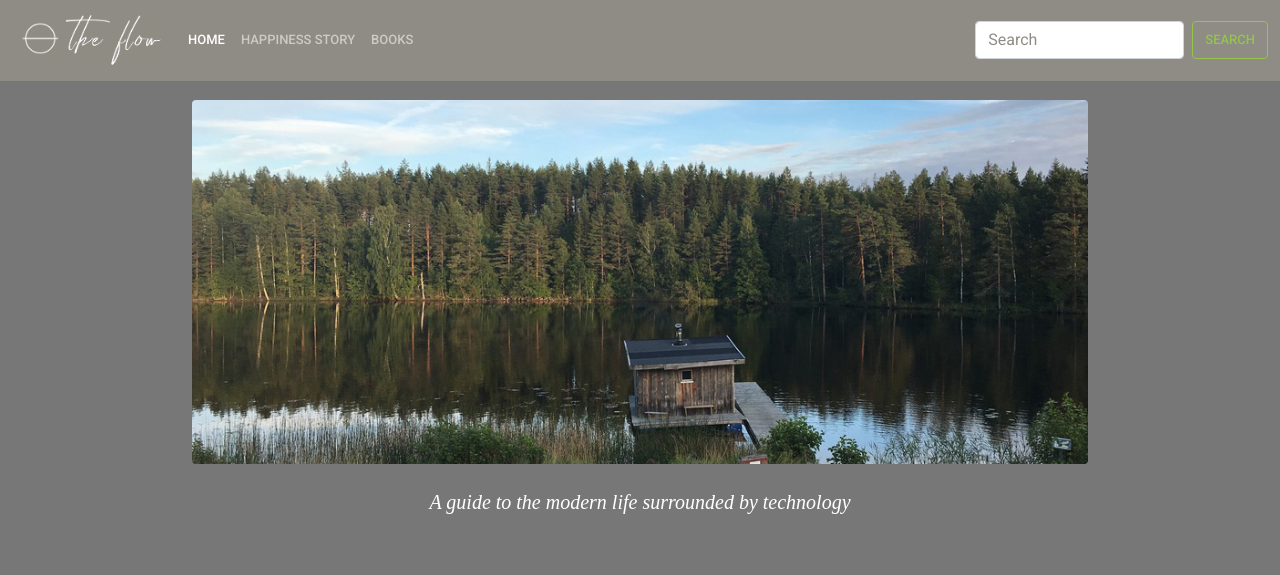
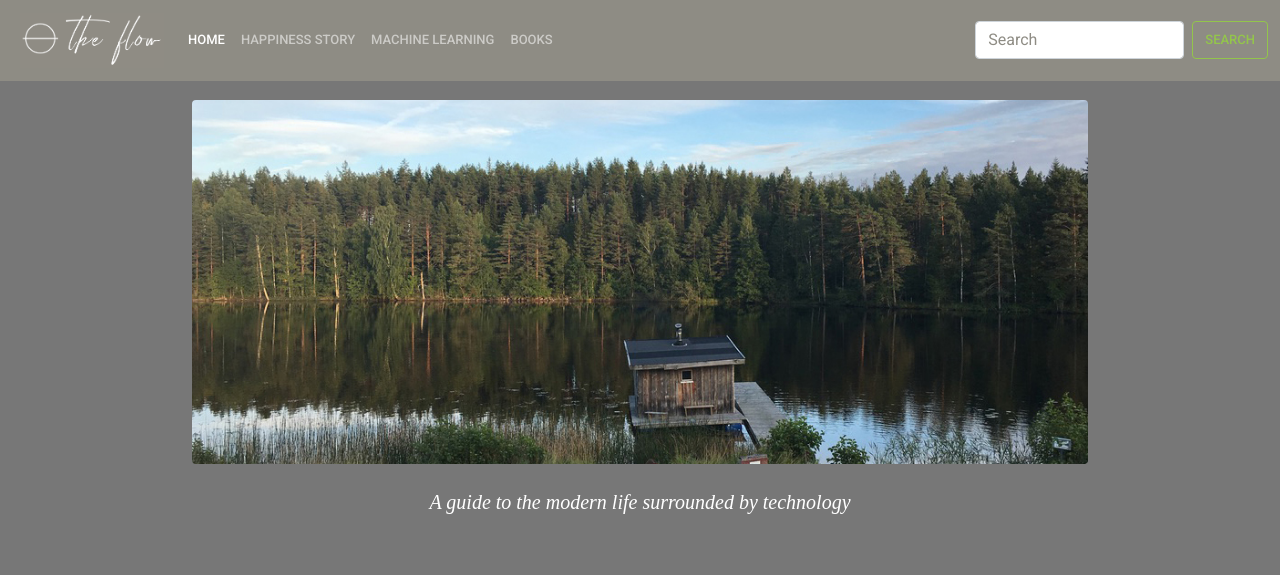
Before and after one commit to annabelcheong/project3, a Flask app: page / in a window 1280 px wide. Shown: the top 575 px of the page. Run offline with Flask 2, Linux system fonts and the light colour scheme; some libraries are stand-ins or nearby versions.

Commit message:
have 4 html template pages set up

```diff
--- a/app.py
+++ b/app.py
@@ -30,11 +30,17 @@ def happiness_story():
 
 # END POINT:
 @app.route("/page3")
-def books():
+def machine_learning():
 
     # Return template and data
     return render_template("page3.html")
 
+# END POINT:
+@app.route("/page4")
+def books():
+
+    # Return template and data
+    return render_template("page4.html")
 
 
 
--- a/templates/index.html
+++ b/templates/index.html
@@ -62,7 +62,10 @@
               <a class="nav-link" href="page2">Happiness Story</a>
             </li>
             <li class="nav-item">
-              <a class="nav-link" href="page3">Books</a>
+              <a class="nav-link" href="page3">Machine Learning</a>
+            </li>
+            <li class="nav-item">
+              <a class="nav-link" href="page4">Books</a>
             </li>
             <!-- <li class="nav-item">
               <a class="nav-link disabled" href="#" tabindex="-1" aria-disabled="true">Disabled</a>
--- a/templates/page2.html
+++ b/templates/page2.html
@@ -59,7 +59,10 @@
               <a class="nav-link" href="#">Happiness Story</a>
             </li>
             <li class="nav-item">
-              <a class="nav-link" href="page3">Books</a>
+              <a class="nav-link" href="page3">Machine Learning</a>
+            </li>
+            <li class="nav-item">
+              <a class="nav-link" href="page4">Books</a>
             </li>
             <!-- <li class="nav-item">
               <a class="nav-link disabled" href="#" tabindex="-1" aria-disabled="true">Disabled</a>
--- a/templates/page3.html
+++ b/templates/page4.html
@@ -62,6 +62,9 @@
             </li>
             <li class="nav-item">
               <a class="nav-link" href="page2">Happiness Story</a>
+            </li>
+            <li class="nav-item">
+              <a class="nav-link" href="page3">Machine Learning</a>
             </li>
             <!-- This is already the books page -->
             <li class="nav-item">
```
